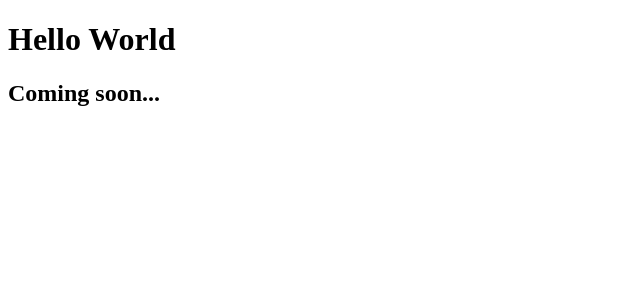
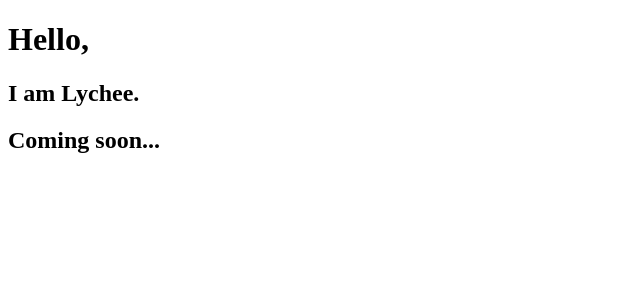
Before and after one commit to linzhihui2022/app, a Nuxt app: page / in a window 1280 px wide. Shown: the top 300 px of the page, without its empty margins (0-640 px from the left). Built offline with nearby package versions, Linux system fonts and the light colour scheme.

Commit message:
feat: test

```diff
--- a/app.vue
+++ b/app.vue
@@ -1,6 +1,7 @@
 <template>
   <div>
-    <h1>Hello World</h1>
+    <h1>Hello,</h1>
+    <h2>I am Lychee.</h2>
     <h2>Coming soon...</h2>
   </div>
 </template>
```
